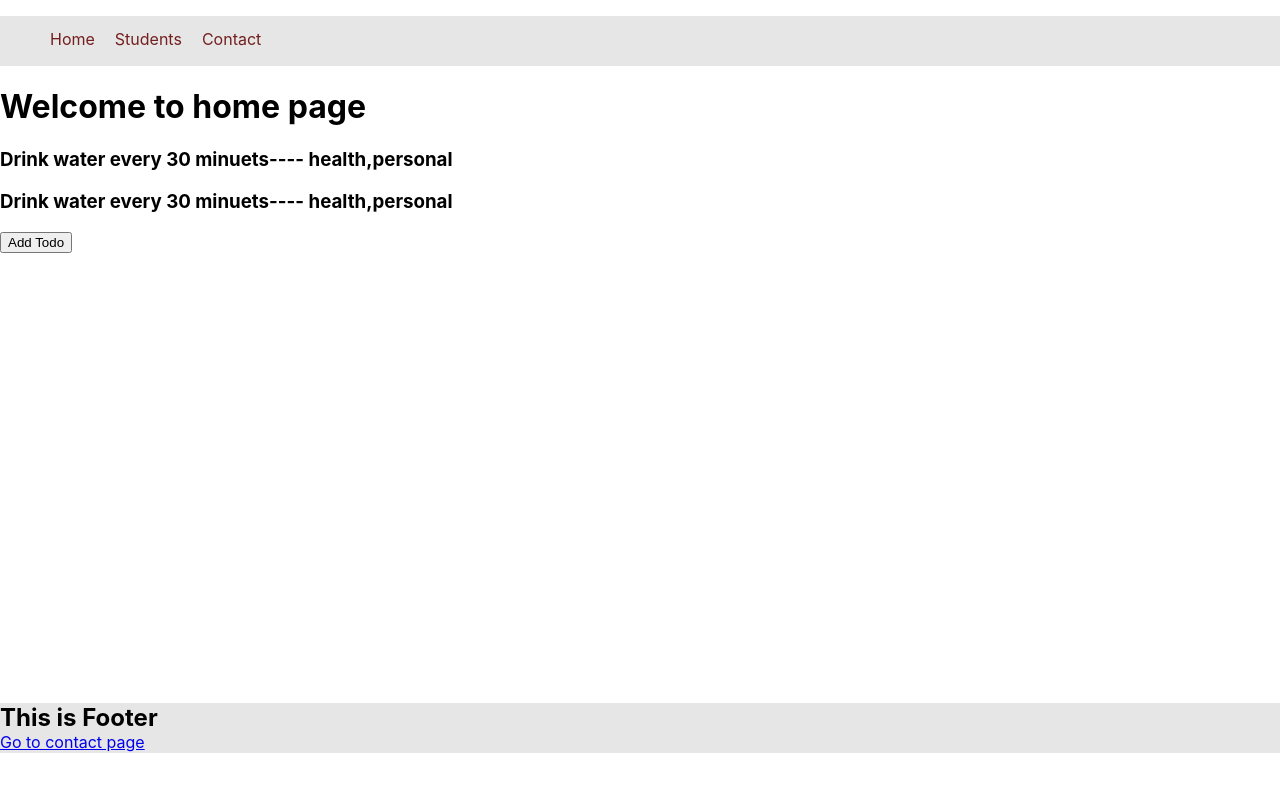
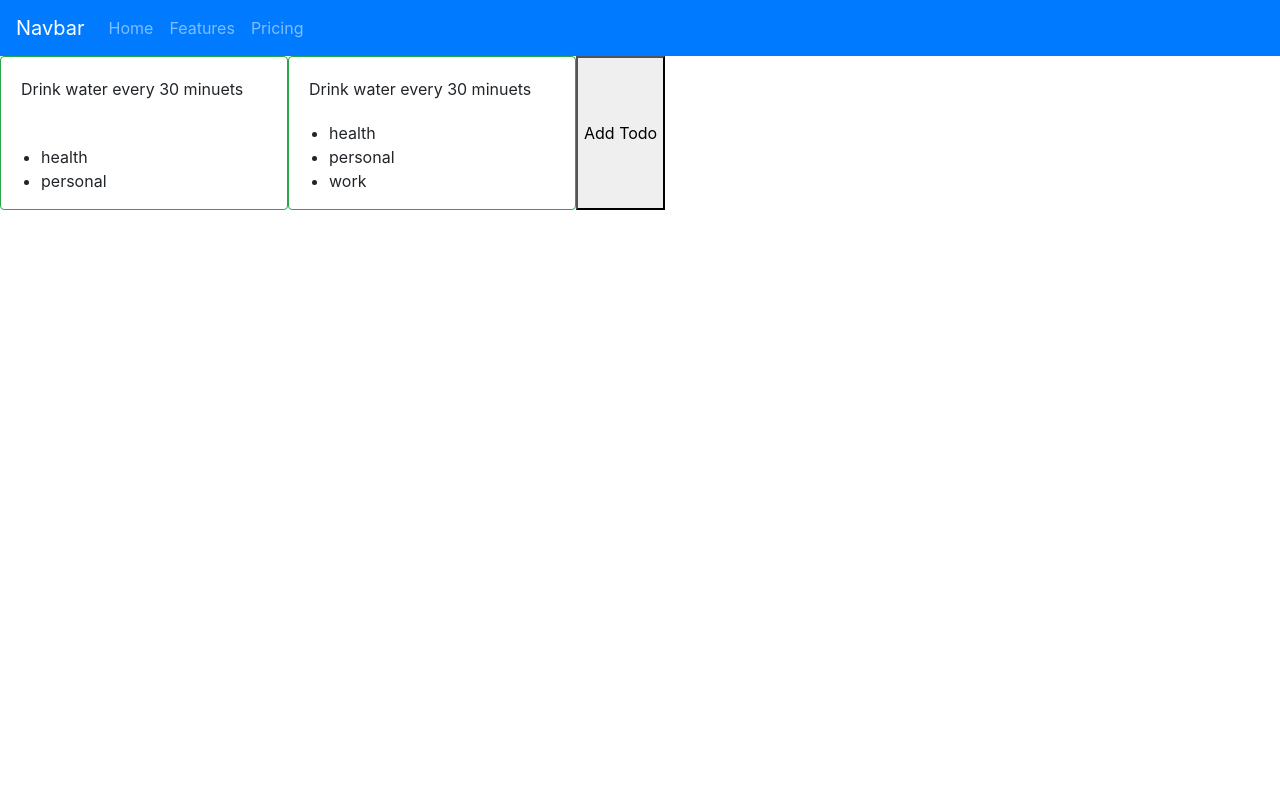
Before and after one commit to Broadway-Infosys-Class/react-typescript-monorepo, a React (Create React App) app: page / in a window 1280 px wide. Shown: the top 792 px of the page. Built offline with nearby package versions, Linux system fonts and the light colour scheme; data requests are answered from the project's data file.

Commit message:
show todos in card

```diff
--- a/package.json
+++ b/package.json
@@ -12,8 +12,10 @@
     "@types/react-dom": "^17.0.0",
     "@types/react-router-dom": "^5.1.7",
     "axios": "^0.21.1",
+    "bootstrap": "4.6.0",
     "json-server": "^0.16.3",
     "react": "^17.0.2",
+    "react-bootstrap": "^1.6.0",
     "react-dom": "^17.0.2",
     "react-jss": "^10.6.0",
     "react-router-dom": "^5.2.0",
--- a/src/App.tsx
+++ b/src/App.tsx
@@ -8,6 +8,7 @@ import Header from "./partials/Header";
 import Footer from "./partials/Footer";
 import Students from "./pages/Students";
 import AddTodo from "./pages/AddTodo";
+import "bootstrap/dist/css/bootstrap.min.css";
 
 function App() {
   return (
@@ -20,7 +21,6 @@ function App() {
         </Route>
         <Route exact path="/todo/add" component={AddTodo} />
       </Switch>
-      <Footer />
     </BrowserRouter>
   );
 }
--- a/src/db/db.json
+++ b/src/db/db.json
@@ -12,7 +12,8 @@
       "id": 2,
       "category": [
         "health",
-        "personal"
+        "personal",
+        "work"
       ],
       "message": "Drink water every 30 minuets"
     }
--- a/src/pages/Home.tsx
+++ b/src/pages/Home.tsx
@@ -1,11 +1,13 @@
 import axios from "axios";
 import React, { useEffect, useState } from "react";
+import { Card } from "react-bootstrap";
 import { createUseStyles } from "react-jss";
 import { useHistory } from "react-router";
+import TodoCard from "../partials/TodoCard";
 
 const useStyles = createUseStyles({
   mainWrapper: {
-    height: "77vh",
+    display: "flex",
   },
 });
 
@@ -35,13 +37,8 @@ const Home = () => {
 
   return (
     <div className={classes.mainWrapper}>
-      <h1>Welcome to home page</h1>
-
-      {todos.map((todo) => (
-        <h3 key={todo.id}>
-          {" "}
-          {todo.message}---- {todo.category.toString()}
-        </h3>
+      {todos.map((todo, index) => (
+        <TodoCard key={index} todo={todo} />
       ))}
 
       <button
--- /dev/null
+++ b/src/partials/CategoryList.tsx
@@ -0,0 +1,14 @@
+import React from "react";
+
+const CategoryList = (props: any) => {
+  const categories = props.category;
+  return (
+    <ul>
+      {categories.map((cat: any, index: number) => (
+        <li key={index}>{cat}</li>
+      ))}
+    </ul>
+  );
+};
+
+export default CategoryList;
--- a/src/partials/Header.tsx
+++ b/src/partials/Header.tsx
@@ -1,4 +1,5 @@
 import React from "react";
+import { Nav, Navbar } from "react-bootstrap";
 import { createUseStyles } from "react-jss";
 import { useHistory } from "react-router";
 
@@ -27,35 +28,14 @@ const Header = () => {
   const history = useHistory();
 
   return (
-    <div className={classes.headerWrapper}>
-      {/* <h2 className={classes.headerText}>This is header</h2> */}
-      <ul className={classes.headerList}>
-        <li
-          className={classes.listItem}
-          onClick={() => {
-            history.push("/");
-          }}
-        >
-          Home
-        </li>
-        <li
-          className={classes.listItem}
-          onClick={() => {
-            history.push("/student");
-          }}
-        >
-          Students
-        </li>
-        <li
-          className={classes.listItem}
-          onClick={() => {
-            history.push("/contact");
-          }}
-        >
-          Contact
-        </li>
-      </ul>
-    </div>
+    <Navbar bg="primary" variant="dark">
+      <Navbar.Brand href="#home">Navbar</Navbar.Brand>
+      <Nav className="mr-auto">
+        <Nav.Link href="#home">Home</Nav.Link>
+        <Nav.Link href="#features">Features</Nav.Link>
+        <Nav.Link href="#pricing">Pricing</Nav.Link>
+      </Nav>
+    </Navbar>
   );
 };
 
--- /dev/null
+++ b/src/partials/TodoCard.tsx
@@ -0,0 +1,18 @@
+import React from "react";
+import { Card } from "react-bootstrap";
+import CategoryList from "./CategoryList";
+
+const TodoCard = (props: any) => {
+  console.log(props.todo);
+  const todo = props.todo;
+  return (
+    <Card border="success" style={{ width: "18rem" }}>
+      <Card.Body>
+        <Card.Text>{todo.message}</Card.Text>
+      </Card.Body>
+      <CategoryList category={todo.category} />
+    </Card>
+  );
+};
+
+export default TodoCard;
```
Also changed, not shown: 1 other file (tests, documents, lock files or other folders).
